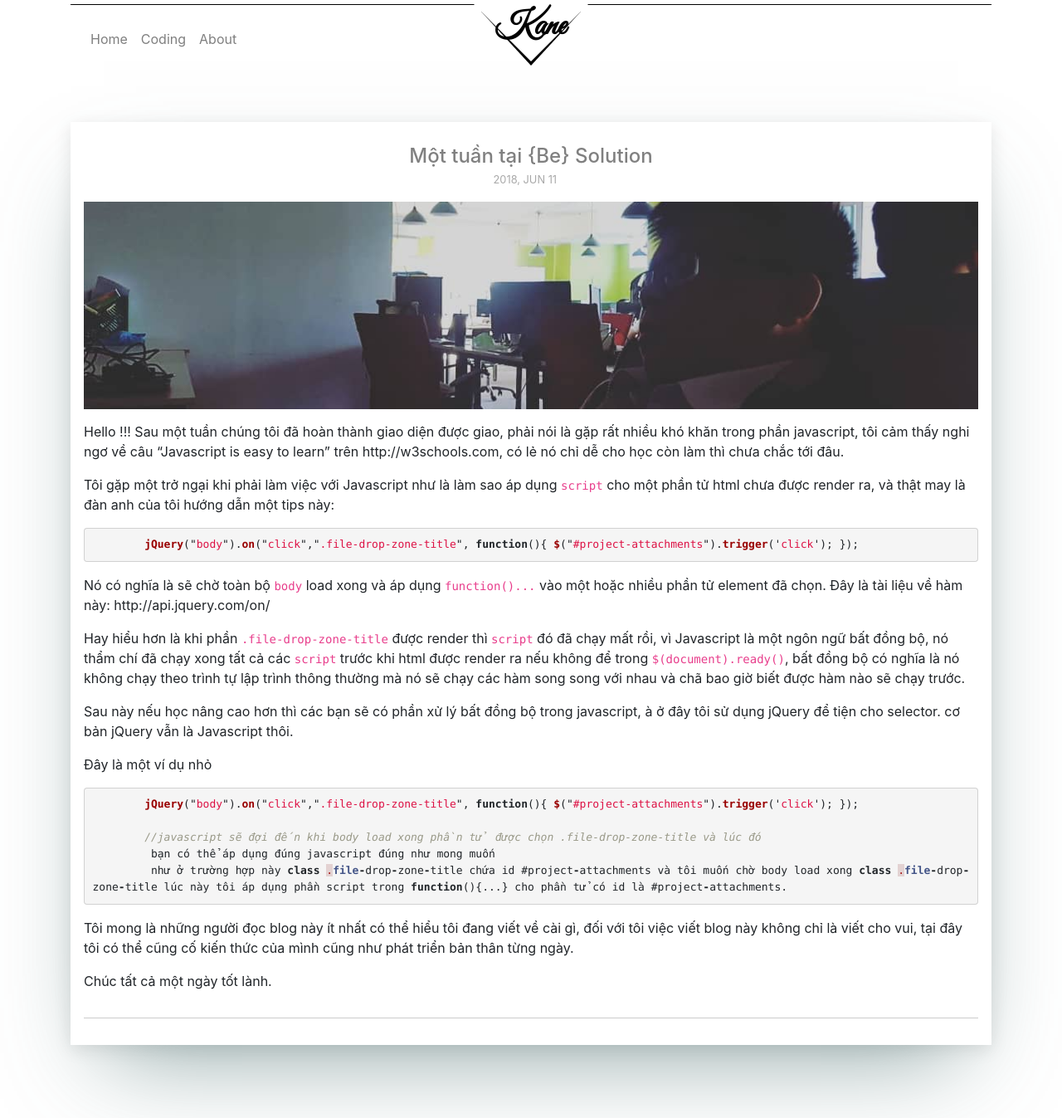
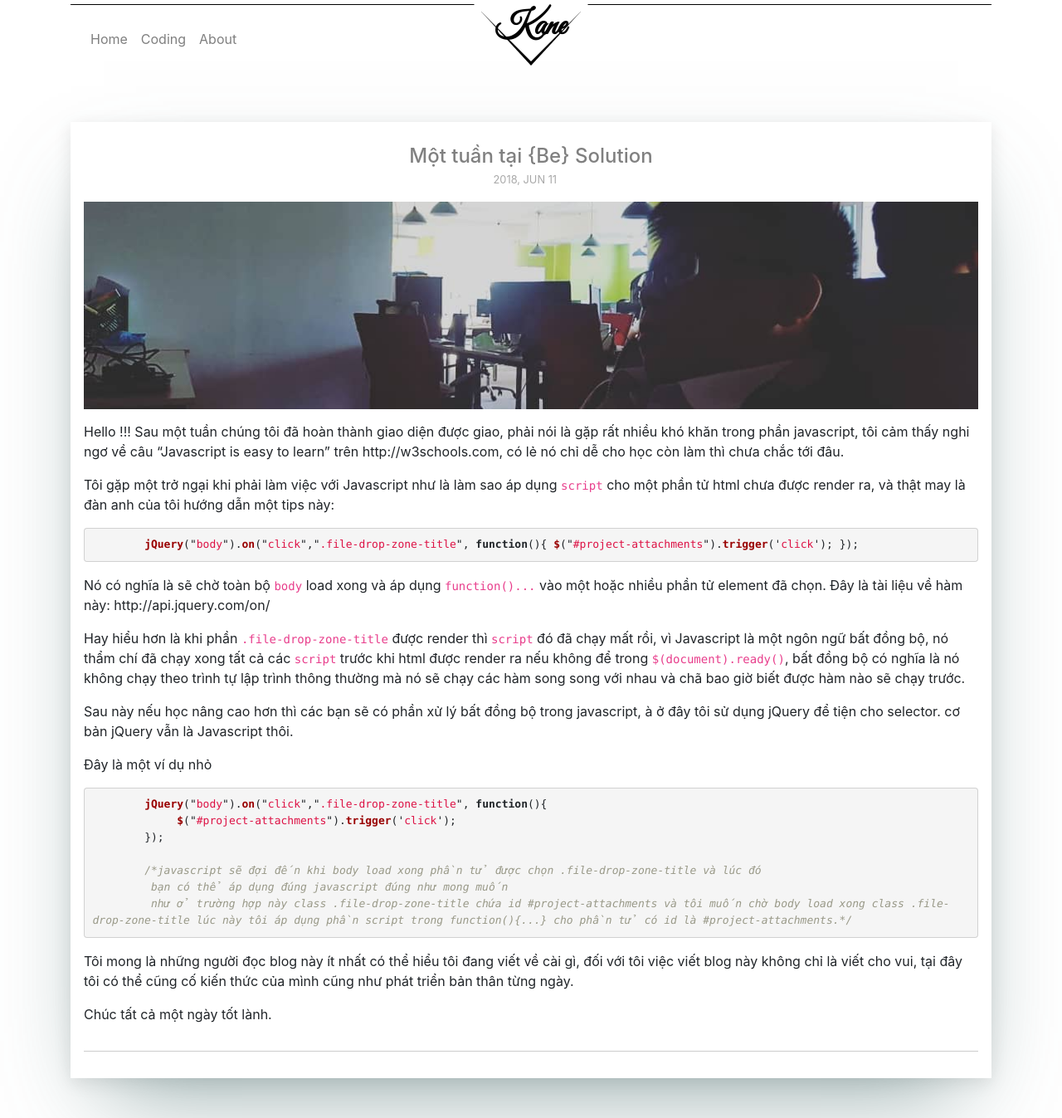
Before and after one commit to thyvo256/kanetu.github.io, a Jekyll site: the page built from _posts/2018-06-11-mot-tuan-tai-be-solution.markdown, in a window 1280 px wide. Shown: the whole page at 83% size. Built offline with Jekyll 4.4.1, drawn with Linux system fonts in a browser that asks for light colours.

```diff
--- a/_posts/2018-06-11-mot-tuan-tai-be-solution.markdown
+++ b/_posts/2018-06-11-mot-tuan-tai-be-solution.markdown
@@ -26,11 +26,13 @@ Sau này nếu học nâng cao hơn thì các bạn sẽ có phần xử lý b
 Đây là một ví dụ nhỏ
 
 {% highlight javascript %}
-	jQuery("body").on("click",".file-drop-zone-title", function(){ $("#project-attachments").trigger('click'); });
+	jQuery("body").on("click",".file-drop-zone-title", function(){
+	     $("#project-attachments").trigger('click');
+	});
 
-	//javascript sẽ đợi đến khi body load xong phần tử được chọn .file-drop-zone-title và lúc đó
+	/*javascript sẽ đợi đến khi body load xong phần tử được chọn .file-drop-zone-title và lúc đó
 	 bạn có thể áp dụng đúng javascript đúng như mong muốn
-	 như ở trường hợp này class .file-drop-zone-title chứa id #project-attachments và tôi muốn chờ body load xong class .file-drop-zone-title lúc này tôi áp dụng phần script trong function(){...} cho phần tử có id là #project-attachments.
+	 như ở trường hợp này class .file-drop-zone-title chứa id #project-attachments và tôi muốn chờ body load xong class .file-drop-zone-title lúc này tôi áp dụng phần script trong function(){...} cho phần tử có id là #project-attachments.*/
 {% endhighlight %}
 
 Tôi mong là những người đọc blog này ít nhất có thể hiểu tôi đang viết về cài gì, đối với tôi việc viết blog này không chỉ là viết cho vui, tại đây tôi có thể cũng cố kiến thức của mình cũng như phát triển bản thân từng ngày.
```
Also changed, not shown: other parts of _posts/2018-06-11-mot-tuan-tai-be-solution.markdown (+1 -1 lines).
